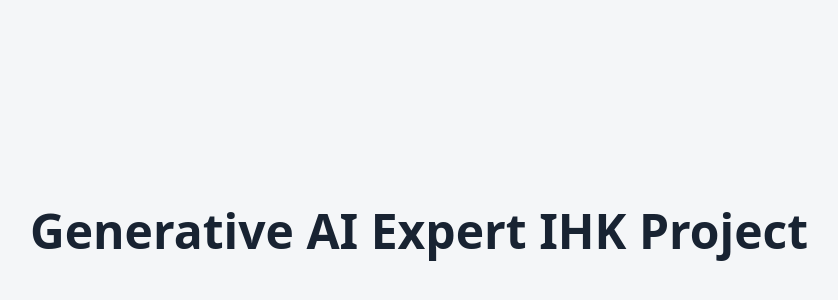
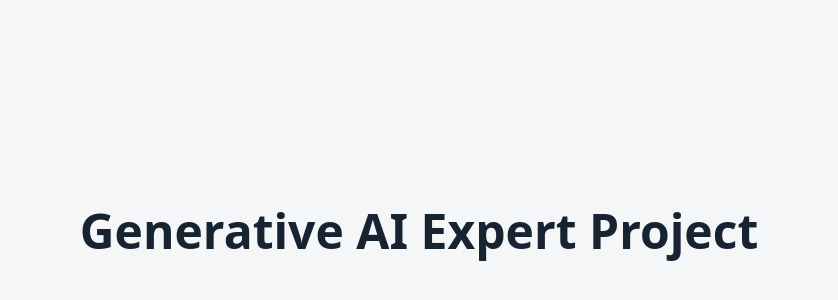
Before and after one commit to Kenan999/AI-Ticket-Classifier, a plain HTML site: page public/index.html in a window 1280 px wide. Shown: the part 170-470 px from the top of the page, without its empty margins (221-1059 px from the left). Drawn offline with Linux system fonts and the light colour scheme.

Commit message:
Remove IHK references from documentation and comments

```diff
--- a/public/index.html
+++ b/public/index.html
@@ -4,8 +4,8 @@
 <meta charset="utf-8">
 <meta name="viewport" content="width=device-width,initial-scale=1">
 <meta name="robots" content="noindex,nofollow">
-<title>Generative AI Expert IHK Project</title>
+<title>Generative AI Expert Project</title>
 <style>*{box-sizing:border-box}body{margin:0;min-height:100svh;display:grid;place-items:center;background:#f4f6f8;color:#182332;font-family:system-ui,sans-serif}h1{font-size:clamp(1.5rem,5vw,3rem);text-align:center;padding:24px;margin:.67em 0}</style>
 </head>
-<body><h1>Generative AI Expert IHK Project</h1></body>
+<body><h1>Generative AI Expert Project</h1></body>
 </html>
```
